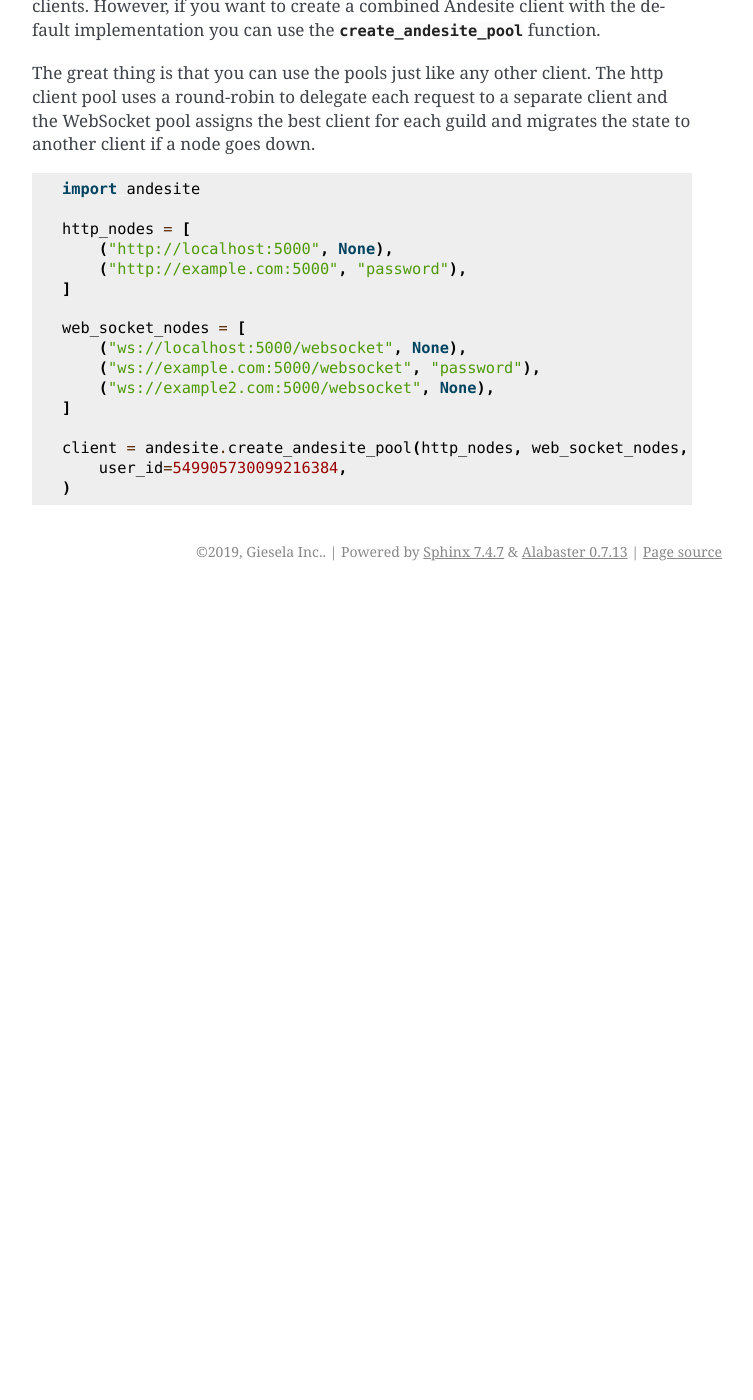
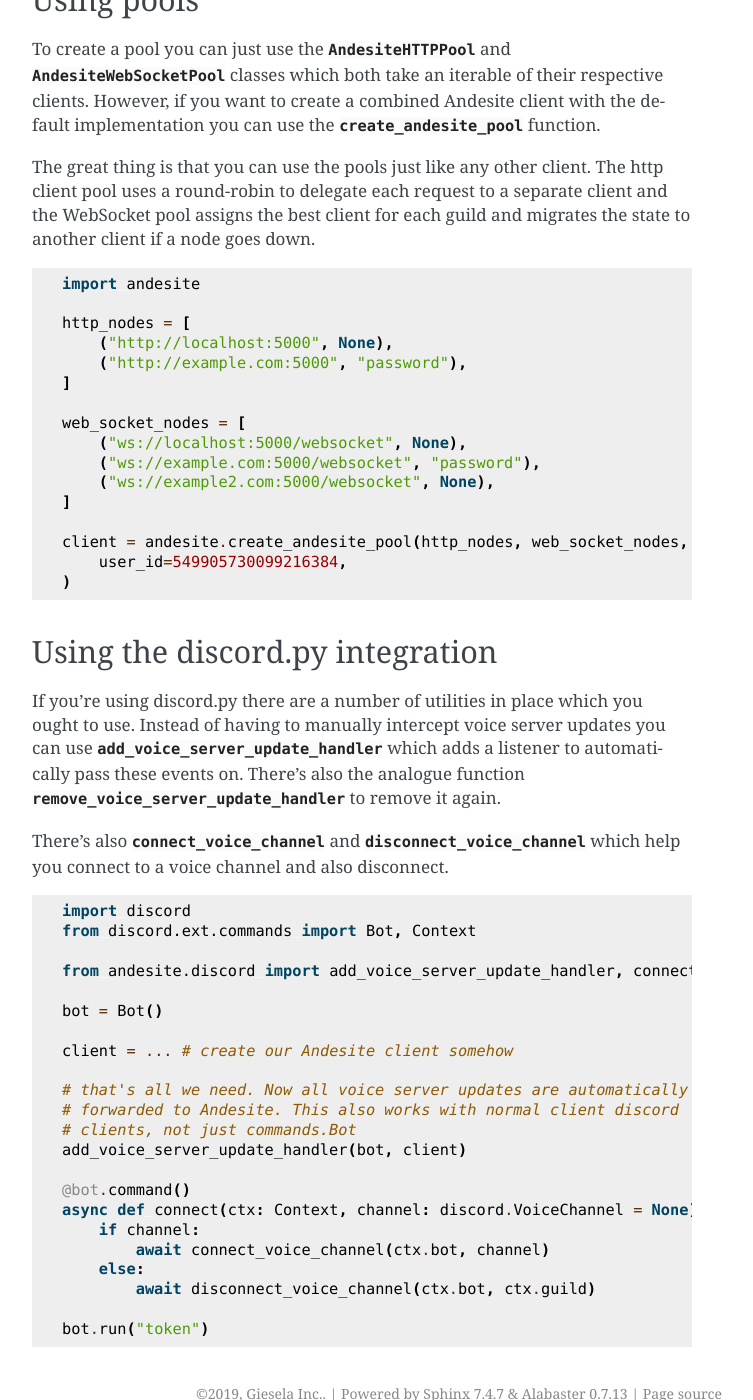
Before and after one commit to gieseladev/andesite.py, a Sphinx documentation site: the page built from docs/quickstart.rst, in a window 1280 px wide and 1400 px high, scrolled down 708 px. Shown: the whole window, without its empty margins (388-1141 px from the left). Built offline with Sphinx 7.4.7, drawn with Linux system fonts in a browser that asks for light colours; before the commit the page ends 1299 px from its top, so only the background shows below that; some of the changed text lies outside the part shown.

Commit message:
more docs and discord integration example

```diff
--- a/docs/index.rst
+++ b/docs/index.rst
@@ -1,7 +1,7 @@
 Welcome to andesite.py's documentation!
 =======================================
 
-andesite.py is a client library for Andesite.
+andesite.py is a client library for `Andesite <https://github.com/natanbc/andesite-node>`_.
 
 .. toctree::
     :maxdepth: 2
--- a/docs/intro.rst
+++ b/docs/intro.rst
@@ -20,7 +20,6 @@
 
     pip install andesite.py
 
-
 andesite.py doesn't have many dependencies, the following is a list of all
 required packages:
 
--- a/docs/quickstart.rst
+++ b/docs/quickstart.rst
@@ -10,6 +10,10 @@
 For this case there's the `AndesiteClient` which does this for you.
 In reality the andesite client is a combination of both the web socket client
 and the http client, but it aims to hide this complexity.
+
+Unless you're using the `discord.py` library, you have to manually pass voice
+server updates to Andesite using `AndesiteClient.voice_server_update`.
+If you are using `discord.py`, please refer to :ref:`discord.py`
 
 .. code-block:: python
 
@@ -59,3 +63,44 @@
     client = andesite.create_andesite_pool(http_nodes, web_socket_nodes,
         user_id=549905730099216384,
     )
+
+.. _discord.py:
+
+Using the discord.py integration
+--------------------------------
+
+If you're using discord.py there are a number of utilities in place which
+you ought to use.
+Instead of having to manually intercept voice server updates you can use
+`add_voice_server_update_handler` which adds a listener to automatically pass
+these events on.
+There's also the analogue function `remove_voice_server_update_handler` to
+remove it again.
+
+There's also `connect_voice_channel` and `disconnect_voice_channel` which help
+you connect to a voice channel and also disconnect.
+
+.. code-block:: python
+
+    import discord
+    from discord.ext.commands import Bot, Context
+
+    from andesite.discord import add_voice_server_update_handler, connect_voice_channel, disconnect_voice_channel
+
+    bot = Bot()
+
+    client = ... # create our Andesite client somehow
+
+    # that's all we need. Now all voice server updates are automatically
+    # forwarded to Andesite. This also works with normal client discord
+    # clients, not just commands.Bot
+    add_voice_server_update_handler(bot, client)
+
+    @bot.command()
+    async def connect(ctx: Context, channel: discord.VoiceChannel = None) -> None:
+        if channel:
+            await connect_voice_channel(ctx.bot, channel)
+        else:
+            await disconnect_voice_channel(ctx.bot, ctx.guild)
+
+    bot.run("token")
```
Also changed, not shown: README.md (+4 -4 lines).
